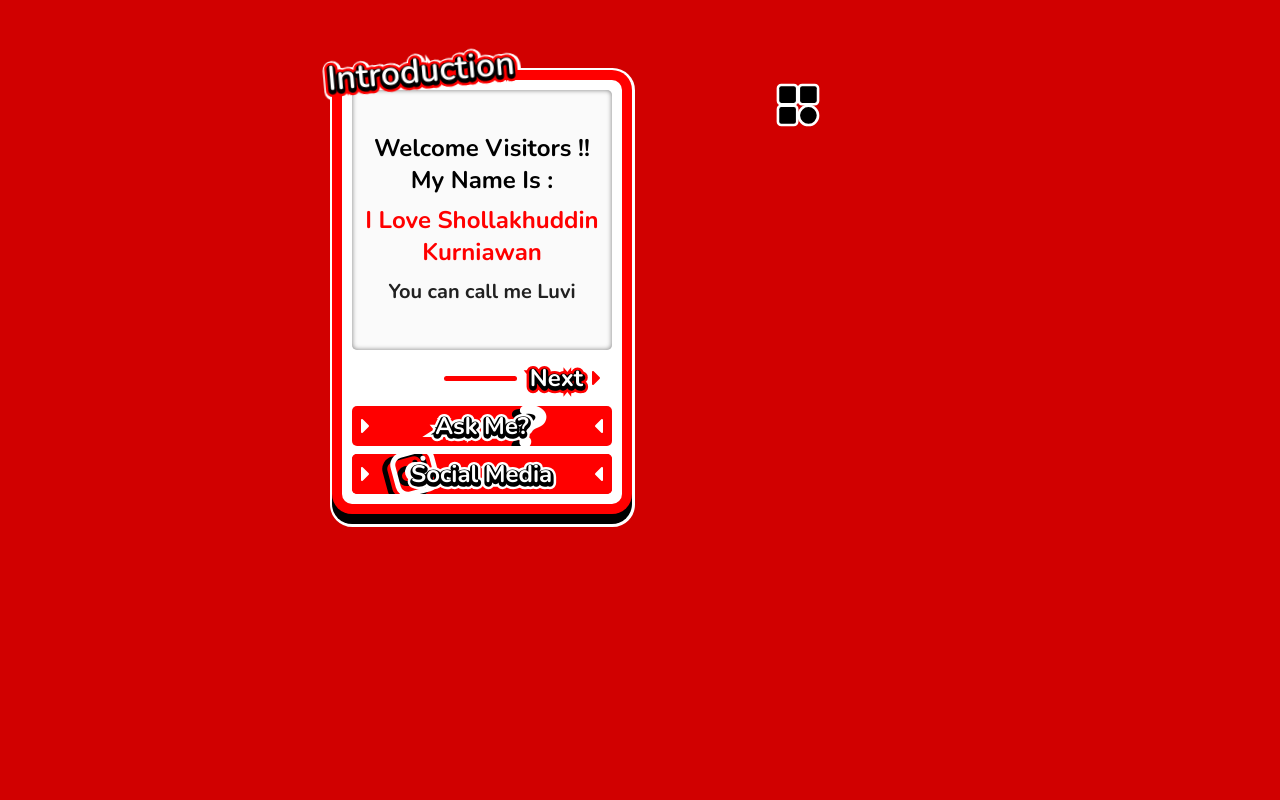
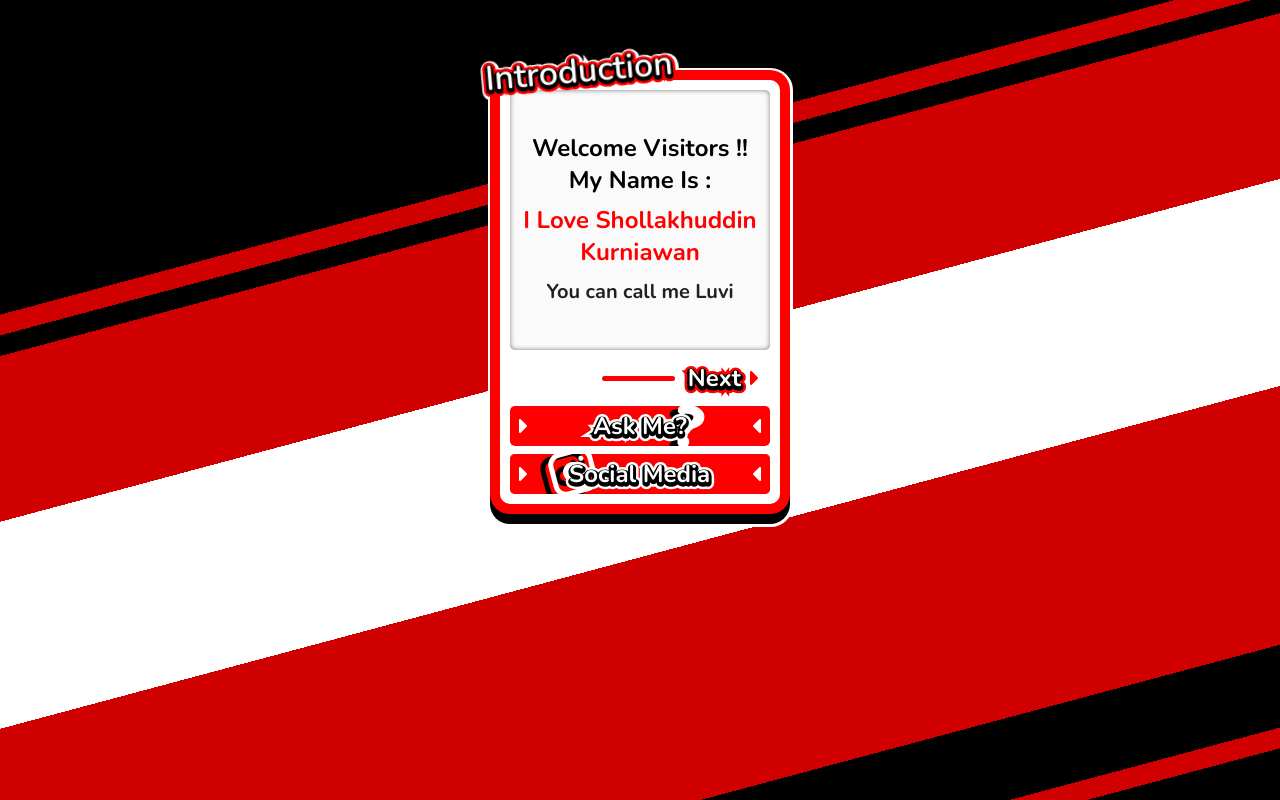
Before and after one commit to lluuvvii/my-personal-web-nextjs, a Next.js app: page / in a window 1280 px wide. Built offline with nearby package versions, Linux system fonts and the light colour scheme.

Commit message:
update background linear gradient

```diff
--- a/src/app/(Home)/page.tsx
+++ b/src/app/(Home)/page.tsx
@@ -6,13 +6,22 @@ const Home = () => {
   return (
     <Container sx={{ overflow: 'hidden' }}>
       <Box p={10}>
+        {/* background */}
+        <Box sx={{
+          position: 'fixed',
+          width: '100%',
+          height: '100vh',
+          top: 0,
+          left: 0,
+          background: 'linear-gradient(-15deg, black 50px, #d10000 50px, #d10000 70px, black 70px, black 150px, #d10000 150px, #d10000 400px, white 400px, white 600px, #d10000 600px, #d10000 760px, black 760px, black 780px, #d10000 780px, #d10000 800px, black 800px)',
+        }} />
         <Grid container spacing={2} justifyContent='center'>
           <Grid item>
             <IntroductionCard />
           </Grid>
-          <Grid item>
+          {/* <Grid item>
             <TechStackIconMenu />
-          </Grid>
+          </Grid> */}
           {/* <Grid item>
             <IntroductionCard />
           </Grid>
--- a/src/app/components/techStack/TechStackIconMenu.tsx
+++ b/src/app/components/techStack/TechStackIconMenu.tsx
@@ -22,8 +22,11 @@ const TechStackIconMenu = () => {
       <Box position='absolute'>
         <IconCategory size='50px' color='white' stroke={4.5} />
       </Box>
+      <Box position='absolute'>
+        <IconCategoryFilled size='50px' color='red' />
+      </Box>
       <Box position='relative'>
-        <IconCategoryFilled size='50px' color='black' />
+        <IconCategory size='50px' color='black' />
       </Box>
     </Box>
   )
--- a/src/app/layout.tsx
+++ b/src/app/layout.tsx
@@ -41,8 +41,8 @@ export default function RootLayout({ children }: Readonly<{ children: React.Reac
         />
       </head>
       <body style={{
-        // background: 'linear-gradient(45deg, black 50px, white 50px, white 80px, #d10000 80px, #d10000 400px, white 400px)',
-        backgroundColor: '#d10000'
+        // background: 'linear-gradient(-15deg, black 50px, white 50px, white 70px, black 70px, black 150px, #d10000 150px, #d10000 400px, white 400px, white 600px, #d10000 600px, #d10000 760px, black 760px, black 780px, #d10000 780px, #d10000 800px, black 800px)',
+        // backgroundColor: '#d10000'
       }}>
         <Suspense>
           <ThemeProvider theme={theme}>
```
